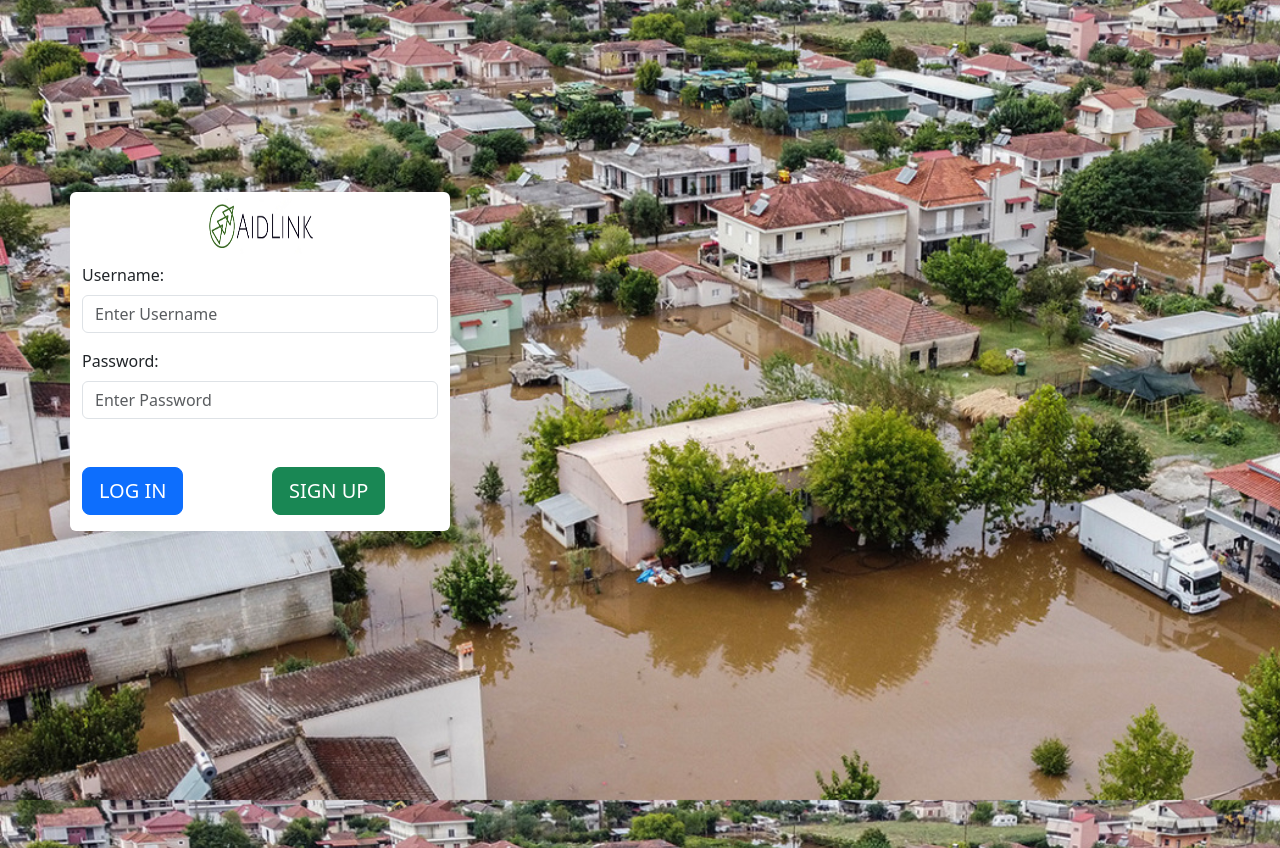
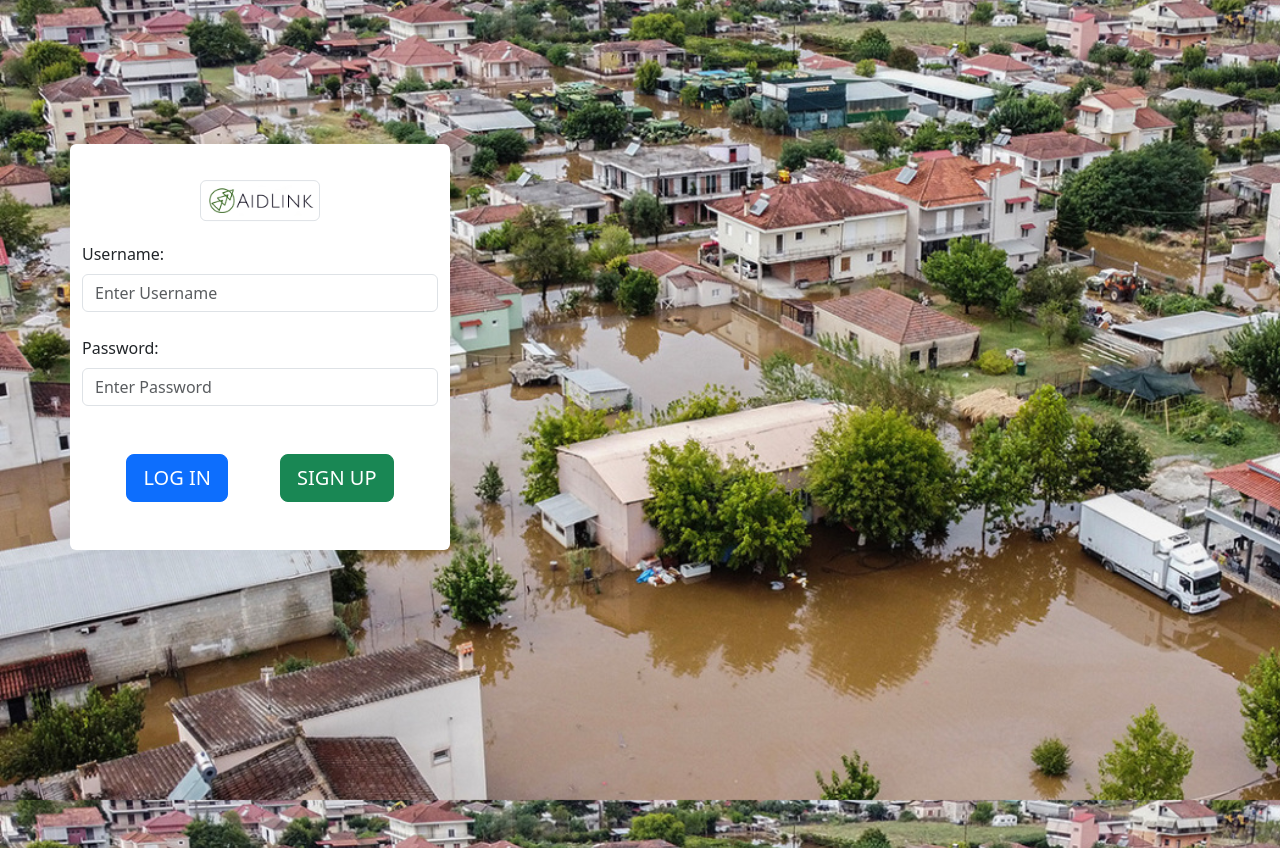
Before and after one commit to Konstantinos2421/Web_Development_Project, a plain HTML site: page src/login/login.html in a window 1280 px wide. Drawn offline with Linux system fonts and the light colour scheme.

Commit message:
Update login page layout and button alignment

```diff
--- a/src/login/login.html
+++ b/src/login/login.html
@@ -37,15 +37,11 @@
         </div>
 
         <div class="container">
-            <div class="row mt-5"></div>
-        </div>
-
-        <div class="container">
             <div class="row">
                 <div class="col-lg-4 col-sm-4 bg-white rounded">
-                    <img src="../../imgs/logo.png" width="110" height="55" style="position:relative; left:50%; top:10%; transform:translate(-50%, -50%);">
+                    <img src="../../imgs/logo.png" class="img-thumbnail mt-3 mb-4" width="120" height="65" style="position:relative; left:50%; top:10%; transform:translate(-50%, -50%);">
                     <form>
-                        <div class="mb-3 mt-3">
+                        <div class="mb-4 mt-3">
                             <label for="username" class="form-label">Username:</label>
                             <input type="text" class="form-control" placeholder="Enter Username" id="text">
                         </div>
@@ -55,15 +51,11 @@
                             <input type="password" class="form-control" placeholder="Enter Password">
                         </div>
 
-                        <div class="row">
-                            <div class="col">
-                                <button type="button" class="btn btn-primary mb-3 btn-lg" id="login_btn">LOG IN</button>
-                            </div>
-
-                            <div class="col">
-                                <button type="button" class="btn btn-success mb-3 btn-lg" id="signup_btn">SIGN UP</button>
-                            </div>
-                        </div>
+                        <div class="text-center"> <!-- Center the buttons -->
+                            <button type="button" class="btn btn-primary mb-5 btn-lg" id="login_btn">LOG IN</button>
+                            <span class="mx-4"></span>
+                            <button type="button" class="btn btn-success mb-5 btn-lg" id="signup_btn">SIGN UP</button>
+                          </div>
 
                     </form>
                 </div>
```
